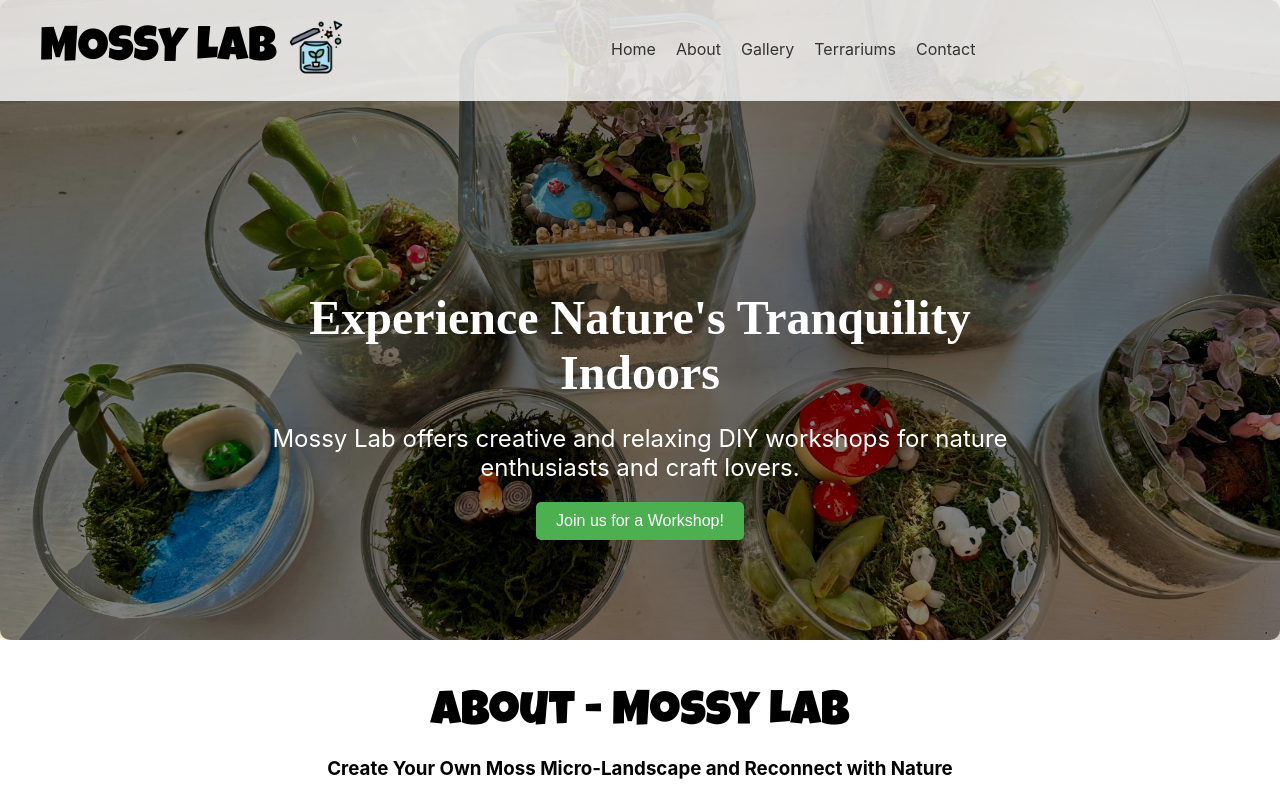
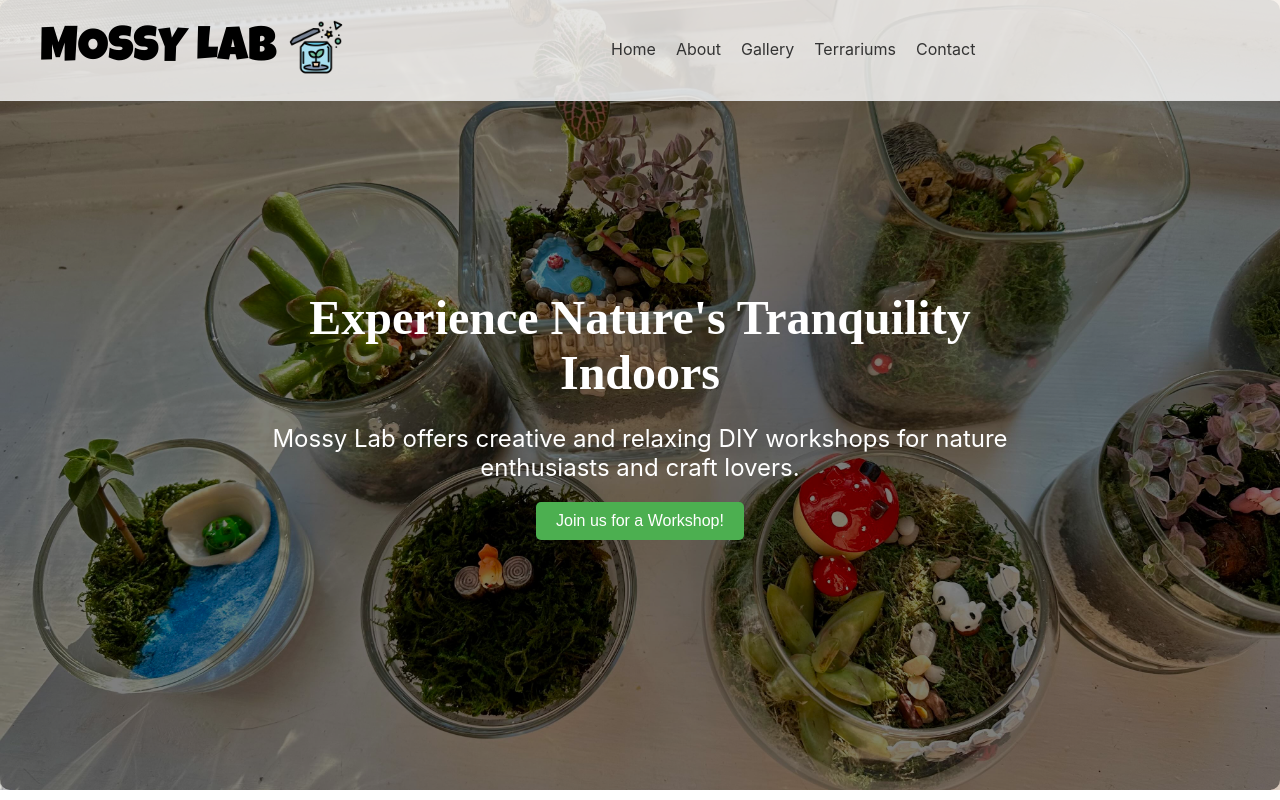
Before and after one commit to ShervonnW/mossylab_web, a React (Create React App) app in the folder client/: page / in a window 1280 px wide. Shown: the top 800 px of the page. Built offline with nearby package versions, Linux system fonts and the light colour scheme.

Commit message:
updated main page bg img

```diff
--- a/client/src/homepage_components/HeroSection.css
+++ b/client/src/homepage_components/HeroSection.css
@@ -2,7 +2,7 @@
   background-image: url('IMG_3879.jpg');
   background-size: cover;
   background-position: center;
-  height: 80vh;
+  height: flex;
   display: flex;
   align-items: center;
   justify-content: center;
```
